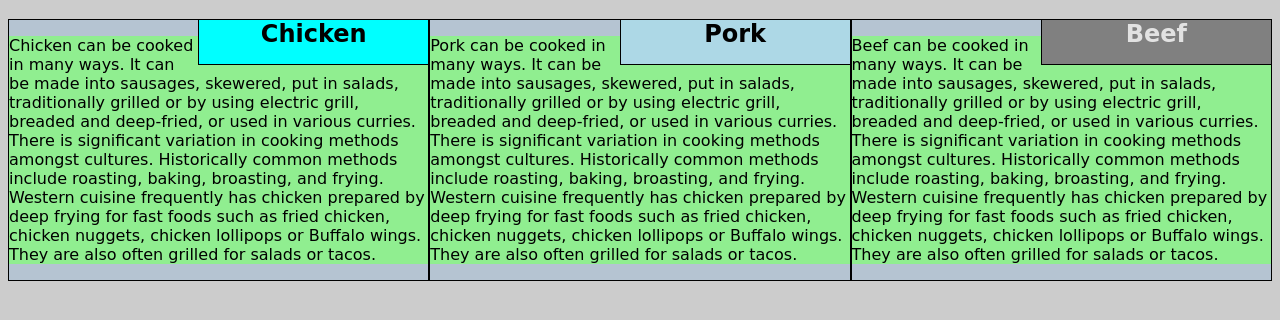
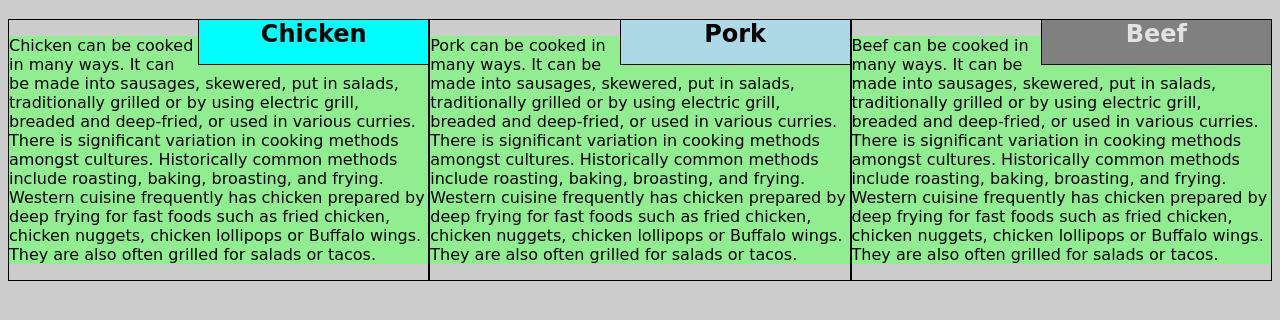
Before and after one commit to debosreedutta/Coursera-Assignment, a plain HTML site: page mod-2-soln/index.html in a window 1280 px wide. Shown: the part 62-382 px from the top of the page. Drawn offline with Linux system fonts and the light colour scheme.

Commit message:
Update style.css

```diff
--- a/mod-2-soln/CSS/style.css
+++ b/mod-2-soln/CSS/style.css
@@ -14,7 +14,6 @@ h1 {
 
 section {
     border: 1px solid black;
-    background-color: #b5c4d2;
 
 }
 
```
